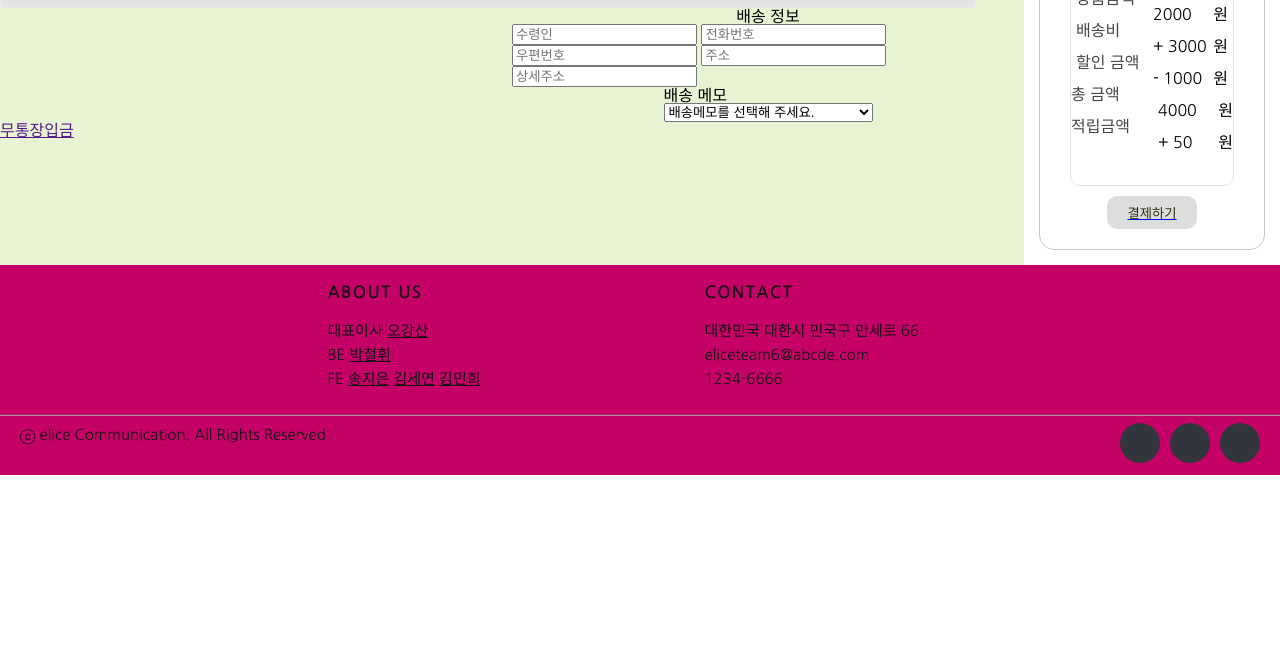
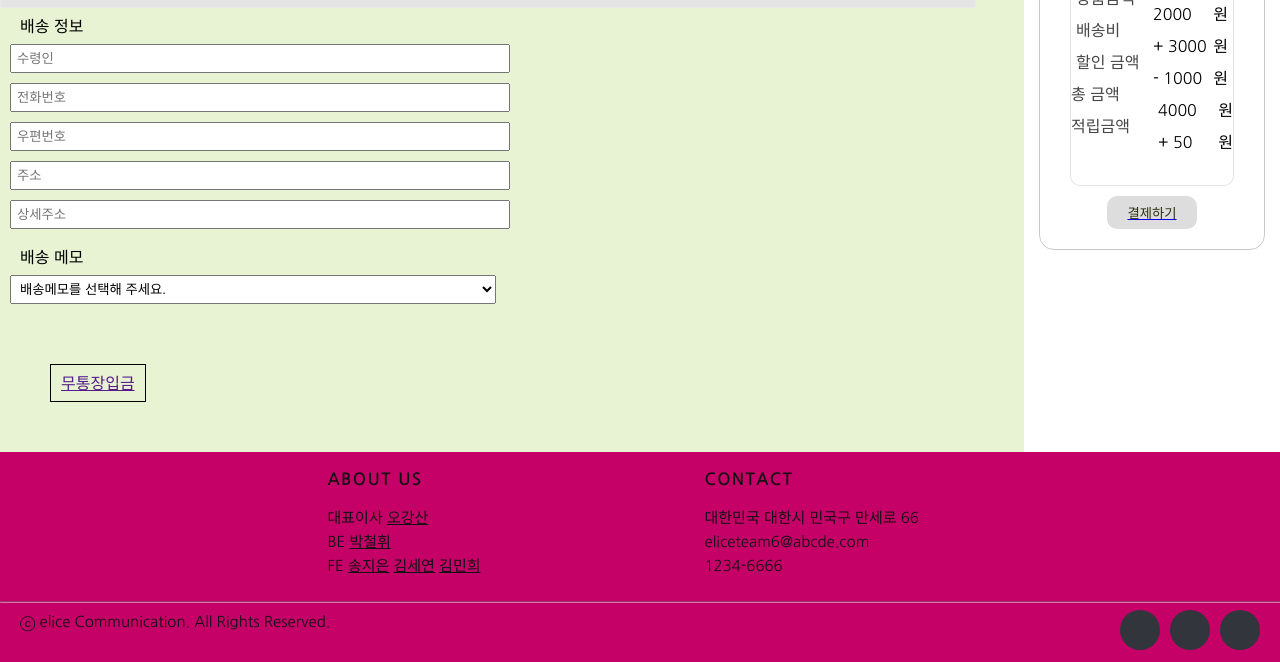
Before and after one commit to tpdus001129/daladala-bookstore, a website: page views/checkout/index.html in a window 1280 px wide. Shown: the part 216-878 px from the top of the page. Before the commit the page ends 800 px from the top, so only its background shows below. Drawn offline with Linux system fonts and the light colour scheme.

Commit message:
Design: #14 배송 정보란 입금란 css 적용

```diff
--- a/views/checkout/index.html
+++ b/views/checkout/index.html
@@ -12,7 +12,8 @@
     <link rel="preconnect" href="https://fonts.gstatic.com" crossorigin />
     <link
       href="https://fonts.googleapis.com/css2?family=Nanum+Gothic&display=swap"
-      rel="stylesheet"/>
+      rel="stylesheet"
+    />
     <title>order</title>
   </head>
 
@@ -66,9 +67,9 @@
           </section>
         </div>
 
-      <div class="delivery">
+        <div class="delivery-address">
+          <ul class="delivery-address-detail">
             <p>배송 정보</p>
-        <ul>
             <input
               class="UserName"
               type="text"
@@ -100,7 +101,7 @@
               placeholder="상세주소"
             />
           </ul>
-        <ul>
+          <ul class="delivery-address-memo">
             <p>배송 메모</p>
             <select
               class="delivmemo"
@@ -171,7 +172,7 @@
             </ul>
           </div>
           <a href="../index.html">
-          <button type="button" class="btn" id="orderButton" >결제하기</button>
+            <button type="button" class="btn" id="orderButton">결제하기</button>
           </a>
         </div>
       </aside>
--- a/views/checkout/order.css
+++ b/views/checkout/order.css
@@ -91,23 +91,55 @@ td {
   padding: 2px;
 }
 
-.delivery {
+.delivery-address {
+  float: left;
+  /* display: flex; */
+  flex-direction: column;
+  justify-content: space-between;
+  align-items: center;
+}
+
+.delivery-address-detail {
+  list-style: none;
+  margin: 10px;
+  padding: 0;
+}
+
+.delivery-address-detail p {
+  margin: 10px;
+}
+
+.delivery-address-detail input {
+  margin-bottom: 10px;
+  width: 50%;
+  padding: 5px;
+}
+
+.delivery-address-memo {
+  list-style: none;
+  margin: 10px;
+  padding: 0;
+}
+
+.delivery-address-memo p {
+  margin: 10px;
+}
+
+.delivery-address-memo select {
+  width: 50%;
+  padding: 5px;
+}
+
+.pay {
+  margin: 50px;
+  padding: 10px;
+  border: solid 1px;
   float: left;
   display: flex;
   flex-direction: column;
   justify-content: space-between;
   align-items: center;
 }
-
-.pay {
-  float: left;
-  display: flex;
-  flex-direction: column;
-  justify-content: space-between;
-  align-items: center;
-}
-
-
 
 aside {
   width: 20%;
```
Lines whose indentation alone changed are shown as unchanged.
